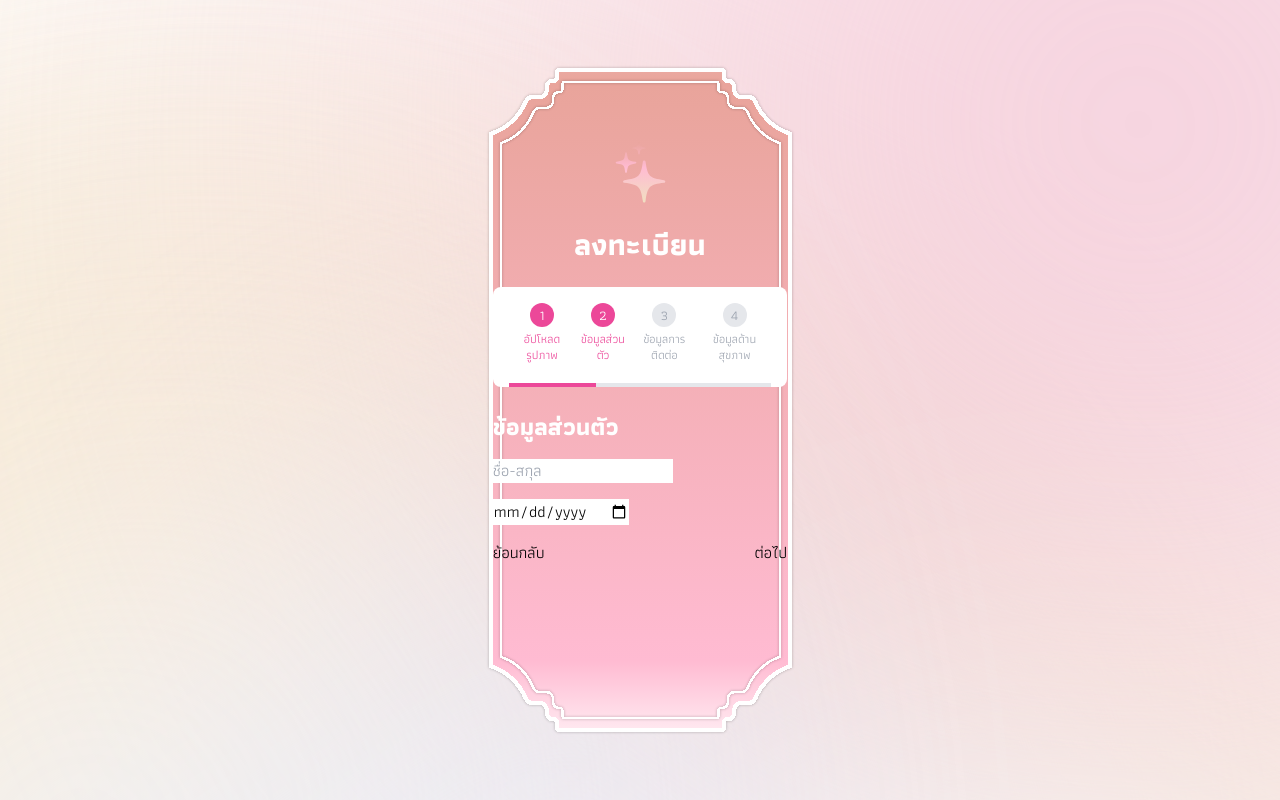
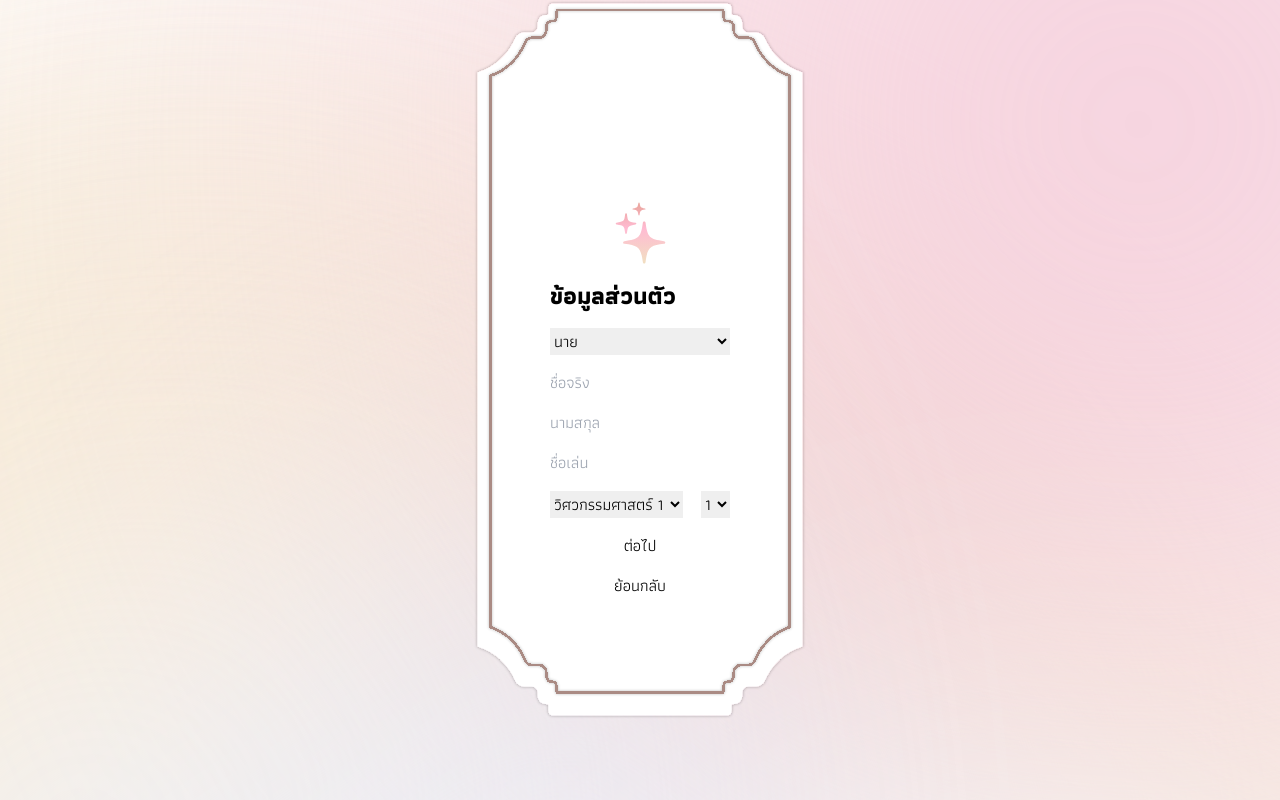
Before and after one commit to mastermrx008/firstdate-rpkm67-frontend, a Next.js app: page /register in a window 1280 px wide. Both pictures are taken after a click on the button "ต่อไป". Shown: the top 800 px of the page. Built offline with nearby package versions, Linux system fonts and the light colour scheme.

Commit message:
feat: add input form format

```diff
--- a/src/app/register/page.tsx
+++ b/src/app/register/page.tsx
@@ -4,14 +4,8 @@ import { useState, useEffect } from 'react';
 import { useRouter } from 'next/navigation';
 import Border from '@/components/Border';
 import StarIcon from '@public/star.svg';
+import CurvedLineIcon from '@public/curved-line.svg';
 import Image from 'next/image';
-
-const steps = [
-  'อัปโหลดรูปภาพ',
-  'ข้อมูลส่วนตัว',
-  'ข้อมูลการติดต่อ',
-  'ข้อมูลด้านสุขภาพ',
-];
 
 export default function Register() {
   const [currentStep, setCurrentStep] = useState(0);
@@ -53,109 +47,128 @@ export default function Register() {
     switch (currentStep) {
       case 0:
         return (
-          <div className="space-y-4">
-            <h2 className="text-2xl font-bold text-white">อัปโหลดรูปภาพ</h2>
+          <div className="flex flex-col space-y-4">
+            <h2 className="text-2xl font-bold">อัปโหลดรูปภาพ</h2>
             {/* Implement file upload component */}
-            <button
-              onClick={handleNextStep}
-              className="btn-primary"
-            >
-              ต่อไป
-            </button>
+            <button onClick={handleNextStep}>ต่อไป</button>
           </div>
         );
       case 1:
         return (
-          <div className="space-y-4">
-            <h2 className="text-2xl font-bold text-white">ข้อมูลส่วนตัว</h2>
+          <div className="flex flex-col space-y-4">
+            <h2 className="text-2xl font-bold ">ข้อมูลส่วนตัว</h2>
+            <select name="prefix">
+              <option value="นาย">นาย</option>
+              <option value="นาง">นาง</option>
+              <option value="นางสาว">นางสาว</option>
+              <option value="เด็กชาย">เด็กชาย</option>
+              <option value="เด็กหญิง">เด็กหญิง</option>
+            </select>
             <input
               type="text"
-              name="name"
-              placeholder="ชื่อ-สกุล"
+              name="firstname"
+              placeholder="ชื่อจริง"
               onChange={handleInputChange}
-              className="input-field"
             />
             <input
-              type="date"
-              name="birthdate"
+              type=""
+              name="lastname"
+              placeholder="นามสกุล"
               onChange={handleInputChange}
-              className="input-field"
             />
-            <div className="flex justify-between">
-              <button
-                onClick={handlePrevStep}
-                className="btn-secondary"
-              >
-                ย้อนกลับ
-              </button>
-              <button
-                onClick={handleNextStep}
-                className="btn-primary"
-              >
-                ต่อไป
-              </button>
+            <input
+              type=""
+              name="nickname"
+              placeholder="ชื่อเล่น"
+              onChange={handleInputChange}
+            />
+            <div className="flex flex-row justify-between">
+              <select name="faculty">
+                <option value="21">วิศวกรรมศาสตร์ 1</option>
+                <option value="22">วิศวกรรมศาสตร์ 2</option>
+              </select>
+              <select name="year">
+                <option value="1">1</option>
+                <option value="2">2</option>
+              </select>
             </div>
+            <button onClick={handleNextStep}>ต่อไป</button>
+            <button onClick={handlePrevStep}>ย้อนกลับ</button>
           </div>
         );
       case 2:
         return (
-          <div className="space-y-4">
-            <h2 className="text-2xl font-bold text-white">ข้อมูลการติดต่อ</h2>
+          <div className="flex flex-col space-y-4 items-center">
+            <h2 className="text-2xl font-bold">ข้อมูลการติดต่อ</h2>
+            <div className="flex flex-row">
+              <input
+                type="text"
+                name="country-code"
+                placeholder="+66"
+                onChange={handleInputChange}
+              />
               <input
                 type="tel"
                 name="phone"
                 placeholder="เบอร์โทรศัพท์"
                 onChange={handleInputChange}
-              className="input-field"
+              />
+            </div>
+
+            <Image
+              src={CurvedLineIcon}
+              alt="curved-line"
+              className="mb-4"
+            />
+
+            <h2 className="text-2xl font-bold">ข้อมูลผู้ปกครอง</h2>
+            <div className="flex flex-row">
+              <input
+                type="text"
+                name="guardian-country-code"
+                placeholder="+66"
+                onChange={handleInputChange}
               />
               <input
-              type="text"
-              name="address"
-              placeholder="ที่อยู่"
+                type="tel"
+                name="guardian-phone"
+                placeholder="เบอร์โทรศัพท์"
                 onChange={handleInputChange}
-              className="input-field"
               />
-            <div className="flex justify-between">
-              <button
-                onClick={handlePrevStep}
-                className="btn-secondary"
-              >
-                ย้อนกลับ
-              </button>
-              <button
-                onClick={handleNextStep}
-                className="btn-primary"
-              >
-                ต่อไป
-              </button>
             </div>
+            <select name="guardian-relation">
+              <option value="บิดา">บิดา</option>
+              <option value="มารดา">มารดา</option>
+            </select>
+
+            <button onClick={handleNextStep}>ต่อไป</button>
+            <button onClick={handlePrevStep}>ย้อนกลับ</button>
           </div>
         );
       case 3:
         return (
-          <div className="space-y-4">
-            <h2 className="text-2xl font-bold text-white">ข้อมูลด้านสุขภาพ</h2>
+          <div className="flex flex-col space-y-4">
+            <h2 className="text-2xl font-bold ">ข้อมูลด้านสุขภาพ</h2>
             <input
               type="text"
-              name="healthInfo"
-              placeholder="ข้อมูลสุขภาพ"
+              name="food-allergy"
+              placeholder="อาหารที่แพ้"
               onChange={handleInputChange}
-              className="input-field"
             />
-            <div className="flex justify-between">
-              <button
-                onClick={handlePrevStep}
-                className="btn-secondary"
-              >
-                ย้อนกลับ
-              </button>
-              <button
-                onClick={handleSubmit}
-                className="btn-primary"
-              >
-                ยืนยันข้อมูล
-              </button>
-            </div>
+            <input
+              type="text"
+              name="drug-allergy"
+              placeholder="ยาทที่แก้"
+              onChange={handleInputChange}
+            />
+            <input
+              type="text"
+              name="congenital-disease"
+              placeholder="โรคประจำตัว"
+              onChange={handleInputChange}
+            />
+            <button onClick={handleSubmit}>ยืนยันข้อมูล</button>
+            <button onClick={handlePrevStep}>ย้อนกลับ</button>
           </div>
         );
       default:
@@ -166,49 +179,18 @@ export default function Register() {
   return (
     <main className="w-full h-screen flex justify-center items-center flex-col">
       <Border
-        variant="dark-pink"
-        className="flex flex-col items-center justify-between w-full max-w-md px-6 py-8"
+        variant="white-brown"
+        className="flex flex-col items-center justify-between"
       >
-        <div className="flex flex-col items-center w-full">
+        <div className="w-auto h-screen flex flex-col items-center justify-center">
           <Image
             src={StarIcon}
             alt="star"
-            className="mb-6"
+            className="mb-4"
           />
-          <h1 className="text-3xl font-bold text-white mb-6">ลงทะเบียน</h1>
-          <div className="w-full bg-white rounded-lg p-4 mb-6">
-            <div className="flex justify-between mb-2">
-              {steps.map((step, index) => (
-                <div
-                  key={index}
-                  className={`text-sm flex flex-col items-center ${
-                    index <= currentStep ? 'text-pink-500' : 'text-gray-400'
-                  }`}
-                >
-                  <div
-                    className={`w-6 h-6 rounded-full flex items-center justify-center mb-1 ${
-                      index <= currentStep
-                        ? 'bg-pink-500 text-white'
-                        : 'bg-gray-200 text-gray-400'
-                    }`}
-                  >
-                    {index + 1}
+          <div className="w-full max-w-md">
+            <form className="space-y-6">{renderStep()}</form>
           </div>
-                  <span className="text-xs text-center">{step}</span>
-                </div>
-              ))}
-            </div>
-            <div className="relative">
-              <div className="absolute top-3 left-0 w-full h-1 bg-gray-200"></div>
-              <div
-                className={`absolute top-3 left-0 h-1 bg-pink-500 transition-all duration-300 ease-in-out`}
-                style={{
-                  width: `${(currentStep / (steps.length - 1)) * 100}%`,
-                }}
-              ></div>
-            </div>
-          </div>
-          <form className="w-full space-y-6">{renderStep()}</form>
         </div>
       </Border>
     </main>
```
Also changed, not shown: public/curved-line.svg (added). Lines whose indentation alone changed are shown as unchanged.
